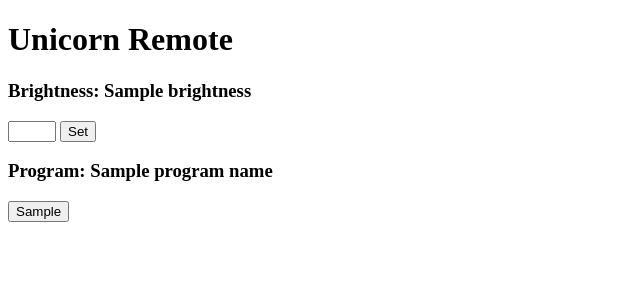
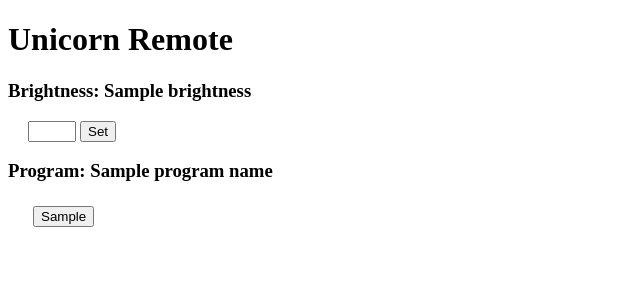
Before and after one commit to njbbaer/unicorn-remote, a Flask app: template templates/index.html in a window 1280 px wide. Shown: the top 300 px of the page, without its empty margins (0-640 px from the left). Run offline with Flask 2, Linux system fonts and the light colour scheme; the template is opened without the code that fills it: most values are stand-ins (such as "Sample title", 1, 10 or a date in 2020).

Commit message:
Improve html page

```diff
--- a/templates/index.html
+++ b/templates/index.html
@@ -1,4 +1,11 @@
 <!doctype html>
+
+
+<style>
+    .indent {
+       margin-left: 20px
+    }
+</style>
 
 
 <head>
@@ -12,15 +19,21 @@
 
     <form action="/" method="post">
         <h3>Brightness: {{ brightness }}</h3>
+        <div class="indent">
             <input type="number" name="brightness" style="width: 40px"
                 min="0" max="100" value={{ brightness }}>
             <input type="submit" value="Set">
+        </div>
     </form>
 
     <form id="program-buttons" action="/" method="post">
         <h3>Program: {{ program_name }}</h3>
+        <div class="indent">
             {% for program in programs_list %}
+                <div style="padding: 5px">
                     <input type="submit" name="program" value={{program}}>
+                </div>
             {% endfor %}
+        </div>
     </form>
 </body>
```
Lines whose indentation alone changed are shown as unchanged.
